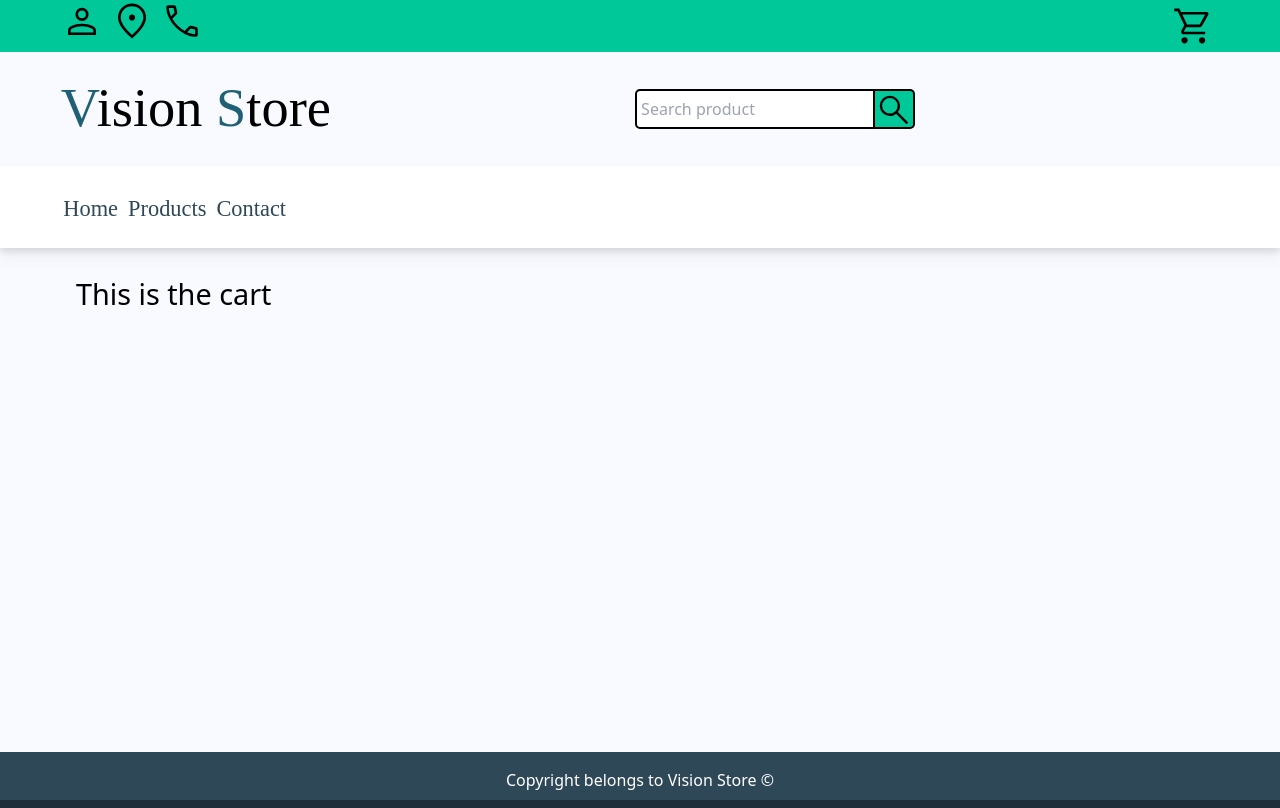
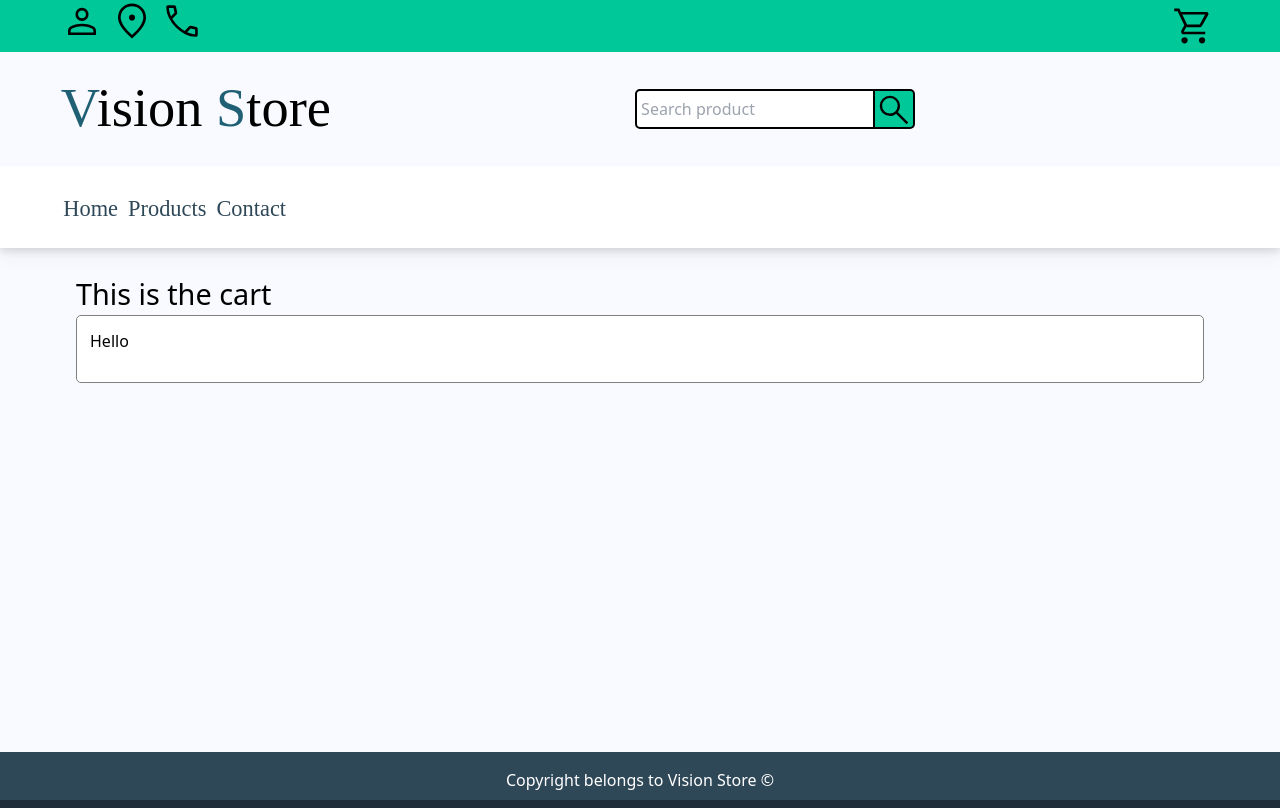
Before and after one commit to LAakerberg/online-shop-project, a React (Vite) app: page /cart in a window 1280 px wide. Built offline with nearby package versions, Linux system fonts and the light colour scheme.

Commit message:
Cart page + copy of the contact form design.

```diff
--- a/src/pages/cart/index.jsx
+++ b/src/pages/cart/index.jsx
@@ -1,9 +1,25 @@
-import React from 'react';
+import * as S from './index.styles';
+
+function FormInput() {
+  return (
+    <>
+      <S.FormContainer>
+        <S.InputContainer className="p-2">
+          <div>Hello</div>
+        </S.InputContainer>
+        <S.InfoContainer className="p-2"></S.InfoContainer>
+      </S.FormContainer>
+    </>
+  );
+}
 
 export function Cart() {
   return (
     <div>
       <h3>This is the cart</h3>
+      <div>
+        <FormInput />
+      </div>
     </div>
   );
 }
--- /dev/null
+++ b/src/pages/cart/index.styles.jsx
@@ -0,0 +1,33 @@
+// Style for contact form
+
+import styled from 'styled-components';
+
+export const FormContainer = styled.div`
+  background-color: #fff;
+  border: 1px solid grey;
+  border-radius: 5px;
+  margin-bottom: 20px;
+  padding: 5px;
+  display: flex;
+  flex-direction: column;
+`;
+
+export const InputContainer = styled.div`
+  max-width: 500px;
+  display: flex;
+  flex-direction: column;
+`;
+
+export const InfoContainer = styled.div`
+  display: flex;
+  flex-direction: column;
+`;
+
+export const Button = styled.button`
+  padding: 5px 10px;
+  background-color: beige;
+`;
+
+export const SendButton = styled(Button)`
+  background-color: green;
+`;
```
